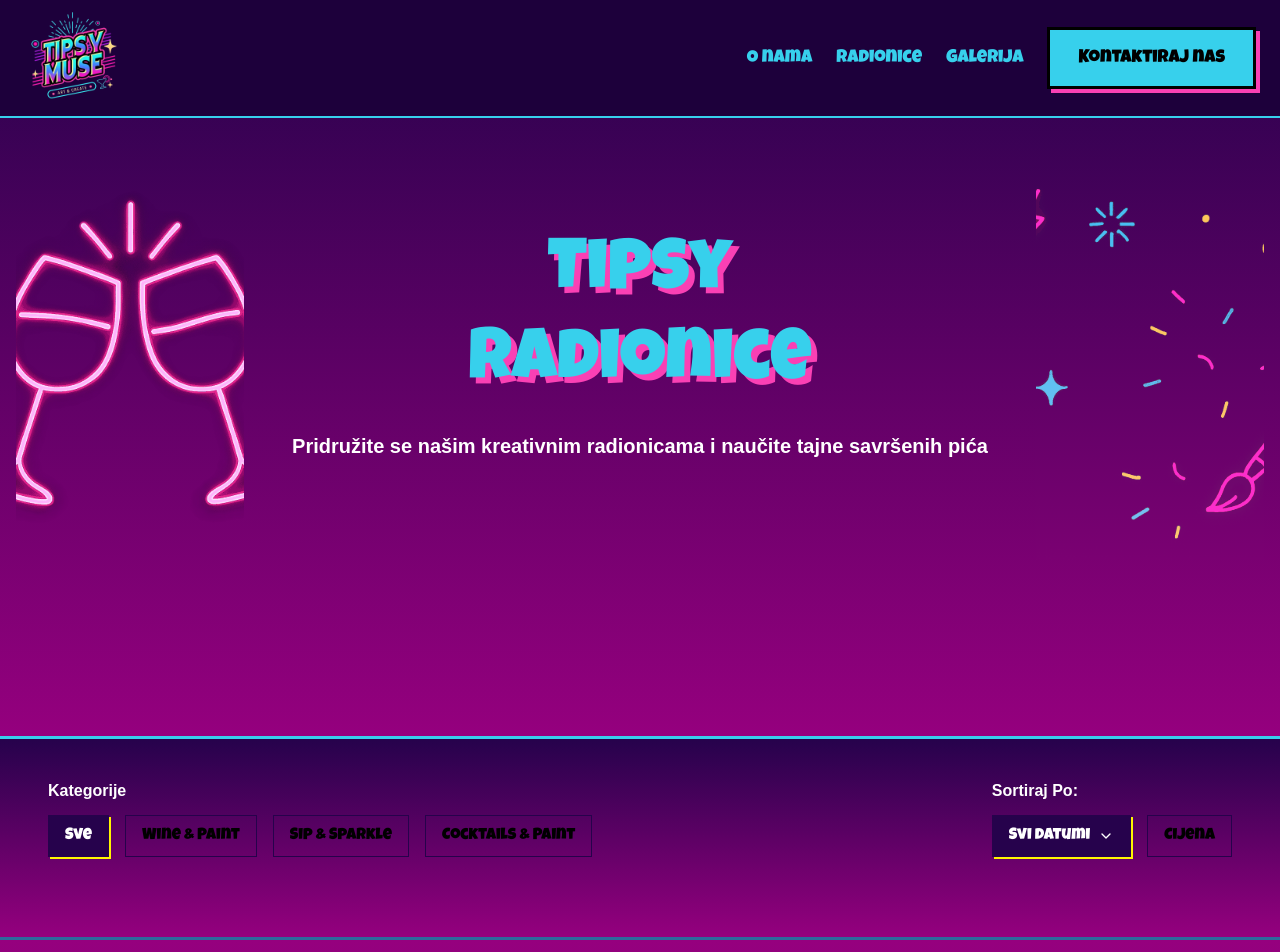
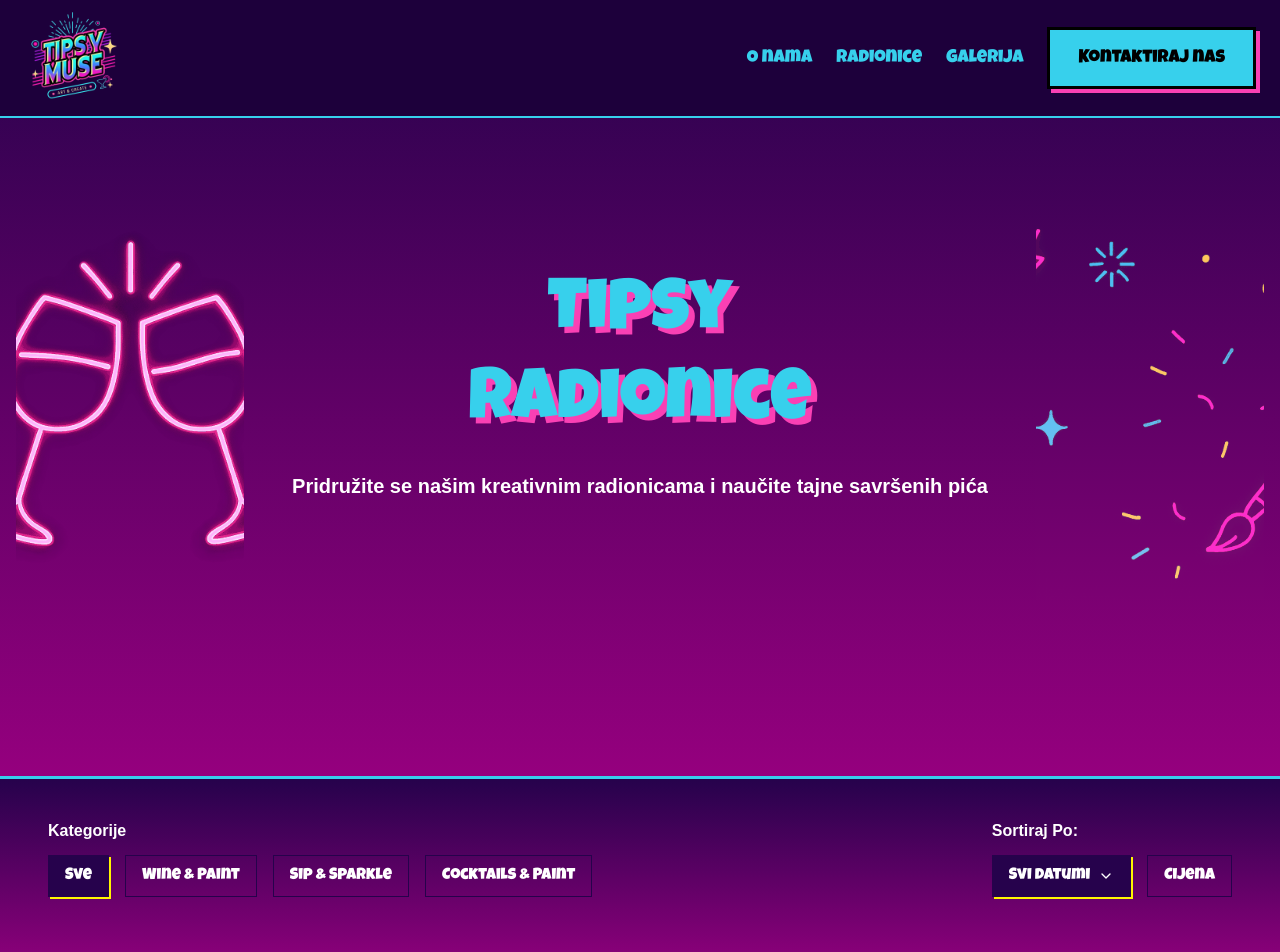
Before and after one commit to AdrianPalcic/Tipsy-Muse, a Next.js app: page /radionice in a window 1280 px wide. Shown: the top 952 px of the page. Built offline with nearby package versions, Linux system fonts and the light colour scheme; a web font is replaced by a local one.

Commit message:
smalle letter changes

```diff
--- a/app/globals.css
+++ b/app/globals.css
@@ -39,7 +39,7 @@
     @apply px-4 sm:px-6 lg:px-8 py-8 sm:py-12 lg:py-20 bg-tetriary-dark border-3 border-black rounded-md duration-200 transition-all hover:translate-y-1.5 hover:translate-x-1.5 cursor-pointer hover:shadow-[1px_1px_0px_rgba(0,0,0,0)];
   }
   .cat {
-    @apply border border-solid border-tetriary p-2 cursor-pointer duration-200 transition-colors hover:bg-secondary font-luckiest-guy;
+    @apply border border-solid border-tetriary p-2 cursor-pointer duration-200 transition-colors hover:bg-secondary font-luckiest-guy text-white;
   }
   .active {
     @apply text-white bg-tetriary shadow-[2px_2px_0px_#fff600];
--- /dev/null
+++ b/app/radionice/[slug]/page.tsx
@@ -0,0 +1,7 @@
+import React from "react";
+
+const page = () => {
+  return <div>page</div>;
+};
+
+export default page;
--- a/app/radionice/components/Hero.tsx
+++ b/app/radionice/components/Hero.tsx
@@ -2,8 +2,8 @@
 
 const Hero = () => {
   return (
-    <section className="section-overlay-a section-padding pt-40 border-b-3 border-primary w-full">
-      <div className="flex justify-center items-center gap-12 h-[50vh]">
+    <section className="section-overlay-a section-padding pt-50 border-b-3 border-primary w-full">
+      <div className="flex justify-center items-center gap-12 h-[10vh] sm:h-[50vh]">
         <div className="flex-1 h-full hidden lg:block">
           <img
             className="w-full h-full object-cover"
```
